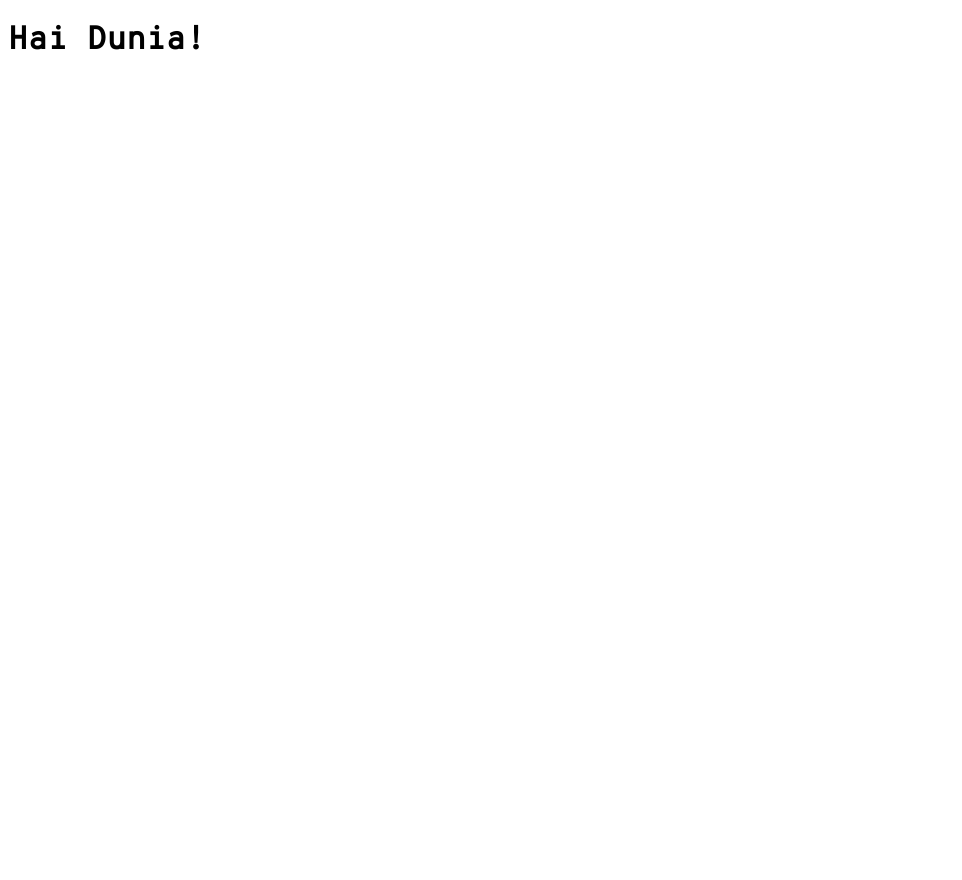
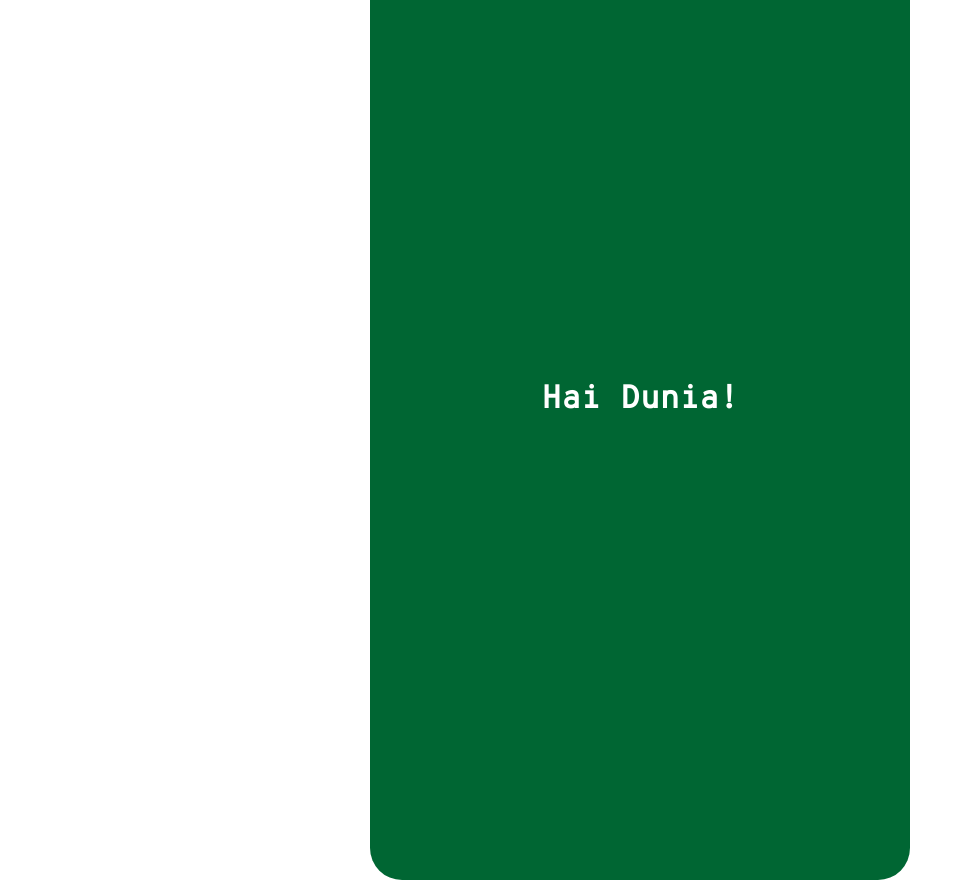
Before and after one commit to afarhansib/tashlen, a plain HTML site: page index.html in a window 1280 px wide. Shown: the whole page, without its empty margins (0-962 px from the left). Before the commit the page ends 800 px from the top, so only its background shows below. Drawn offline with Linux system fonts and the light colour scheme.

Commit message:
mengganti favicon, setup awal

```diff
--- a/assets/css/main.css
+++ b/assets/css/main.css
@@ -1,4 +1,4 @@
-/*fonts*/
+/*_fonts_*/
 @font-face {
   font-family: 'OverpassMono-Regular';
   src: url('../fonts/OverpassMono-Regular/OverpassMono-Regular.eot?#iefix') format('embedded-opentype'),
@@ -17,10 +17,41 @@
   font-weight: normal;
   font-style: normal;
 }
-/*style*/
+/*_variables_*/
+:root {
+  --warna1: #000;
+  --warna2: #fff;
+  --warna3: #063;
+}
+/*_bad reset_*/
+* {
+  margin: 0;
+  padding: 0;
+}
+/*_style on mobile_*/
 body {
   -webkit-touch-callout: none;
   -webkit-text-size-adjust: none;
   -webkit-user-select: none;
   font-family: OverpassMono-Regular, monospace;
 }
+/*base*/
+.wrap {
+  background-color: var(--warna3);
+  max-width: 540px;
+  height: 100vh;
+  line-height: 100vh;
+  text-align: center;
+  color: white;
+}
+/*_style on tablet/desktop_*/
+@media only screen and (min-width: 540px) {
+  /*base*/
+  .wrap {
+    border-radius: 32px;
+    margin: auto;
+    height: 960px;
+    margin-top: calc((100vh - 960px) / 2);
+    line-height: 960px;
+  }
+}
--- a/index.html
+++ b/index.html
@@ -5,11 +5,14 @@
 	<title>Home - Tashlen</title>
 	<meta name="viewport" content="initial-scale=1, width=device-width, maximum-scale=1, user-scalable=no, viewport-fit=cover">
 	<meta name="msapplication-tap-highlight" content="no">
-	<link rel="icon" type="image/png" href="assets/img/favicon.ico">
+	<link rel="icon" type="image/png" href="assets/img/icon.ico">
 	<link rel="stylesheet" href="assets/css/main.css">
+	<script src="http://192.168.1.200:35729/livereload.js?snipver=1"></script>
 </head>
 <body>
-	<h1>Hai Dunia!</h1>
+	<div class="wrap">
+		<h1>Hai Dunia!</h1>
+	</div>
 
 	<script src="assets/js/main.js"></script>
 </body>
```
Also changed, not shown: assets/img/favicon.ico (deleted), assets/img/icon.ico (added).
